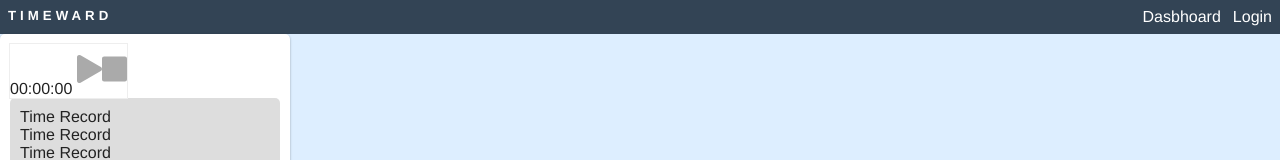
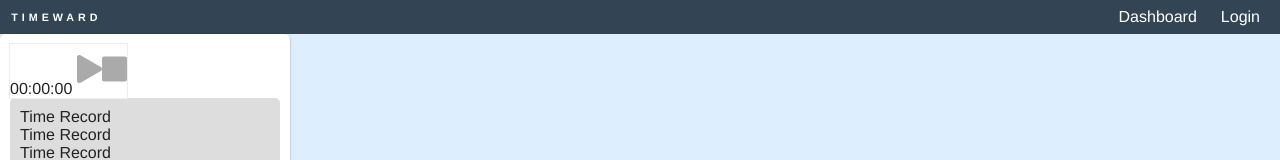
Before and after one commit to rpivo/timeward-react, a React app: page / in a window 1280 px wide. Shown: the top 160 px of the page. Built offline with nearby package versions, Linux system fonts and the light colour scheme; the HTML template or start-up script is replaced by a standard one.

Commit message:
update styles and snapshots

```diff
--- a/src/components/Header.tsx
+++ b/src/components/Header.tsx
@@ -4,9 +4,9 @@ import StyledHeader from '@styles/components/Header.styled';
 
 export const Header = (): JSX.Element =>
   <StyledHeader>
-    <h5>TIMEWARD</h5>
+    <h6>TIMEWARD</h6>
     <nav>
-      <Link to="/dashboard">Dasbhoard</Link>
+      <Link to="/dashboard">Dashboard</Link>
       <Link to="/login">Login</Link>
     </nav>
   </StyledHeader>;
--- a/src/styles/components/Header.styled.tsx
+++ b/src/styles/components/Header.styled.tsx
@@ -8,15 +8,16 @@ const StyledHeader = styled.header`
   display: flex;
   justify-content: space-between;
 
-  h5 {
+  h6 {
     letter-spacing: 0.25rem;
-    margin: 0;
+    margin: 0.2rem;
   }
 
   nav a {
     text-decoration: none;
     color: white;
     padding-left: 0.75rem;
+    padding-right: 0.75rem;
   }
 `;
 
```
Also changed, not shown: 1 other file (tests, documents, lock files or other folders).
